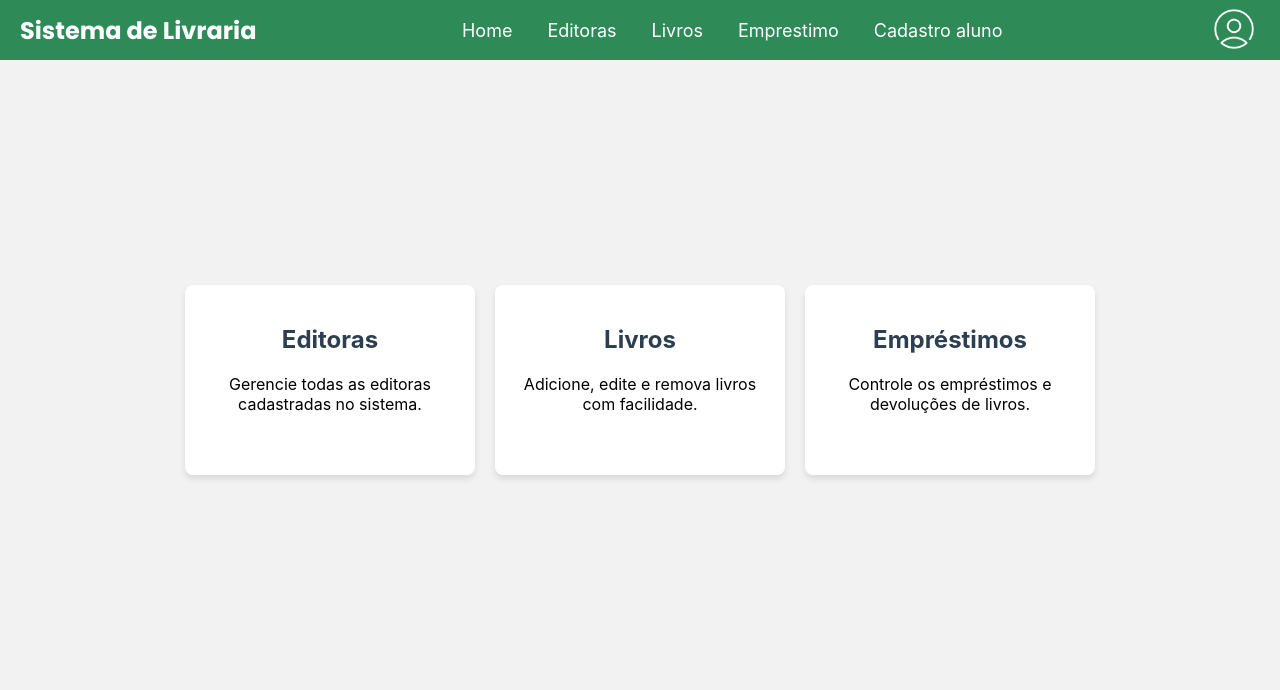
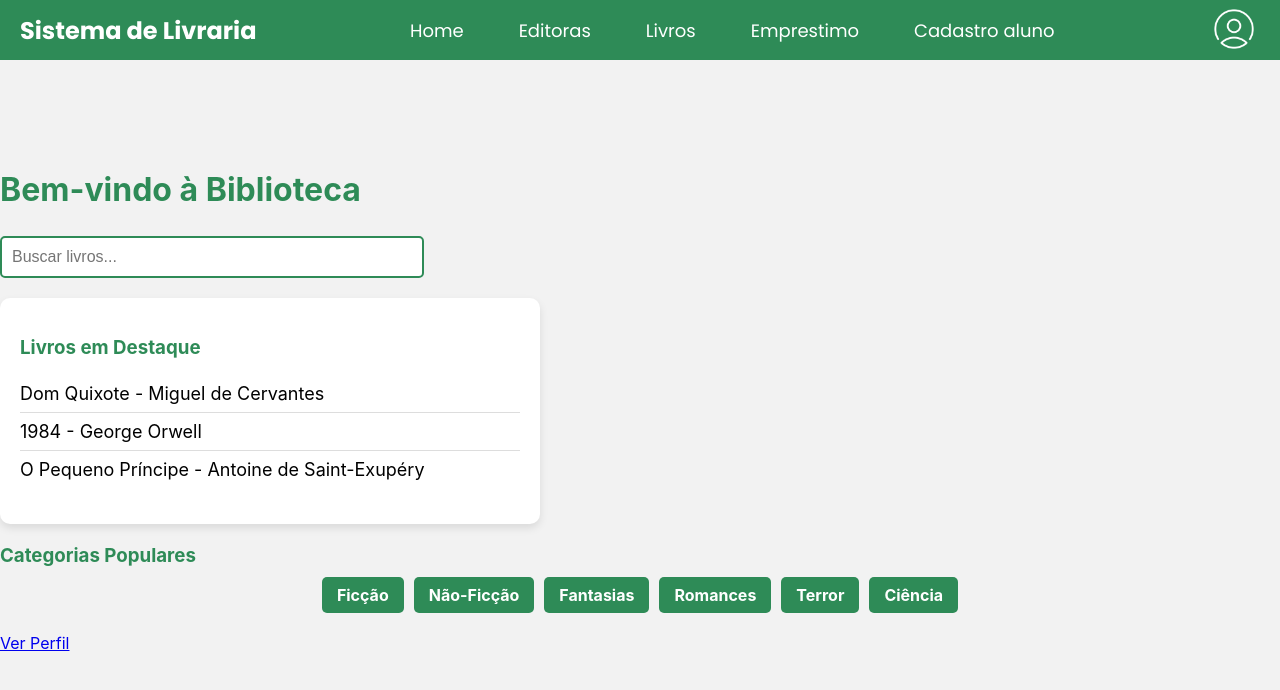
Before and after one commit to FranciscoChagasB/projeto-final-livraria, a React (Create React App) app in the folder frontend-react-puro/: page /home in a window 1280 px wide. Shown: the top 690 px of the page. Built offline with nearby package versions, Linux system fonts and the light colour scheme; sample sign-in values are in the browser's storage.

Commit message:
Mudança na home

```diff
--- a/frontend-react-puro/src/components/Header/Header.css
+++ b/frontend-react-puro/src/components/Header/Header.css
@@ -33,18 +33,30 @@
     gap: 15px;
 }
 
+.nav ul li {
+    margin: 10px;
+    display: flex;
+    align-items: center;
+}
+
 .nav ul li a {
     color: white;
     text-decoration: none;
     font-size: 18px;
     padding: 10px;
-    transition: background-color 0.3s ease;
+    transition: background-color 0.3s ease, transform 0.2s ease;
+    font-family: "Poppins", sans-serif;
+    font-weight: 400;
+    display: inline-block;
 }
 
 .nav ul li a:hover {
-    background-color: #010300;
+    background-color: #a6dbc8bd;
+    color: #f0f0f0fb;
     border-radius: 5px;
+    transform: scale(1.1);
 }
+
 
 .profile-container {
     position: relative;
@@ -150,3 +162,54 @@
     font-family: "Poppins", sans-serif;
     font-weight: 400;
 }
+
+/* Navbar mobile */
+.hamburger-menu {
+    display: none;
+    flex-direction: column;
+    cursor: pointer;
+}
+
+.hamburger-menu div {
+    width: 25px;
+    height: 1.5px;
+    background-color: white;
+    margin: 5px 0;
+}
+
+/* Estilos do menu mobile */
+.mobile-nav {
+    display: none;
+    position: absolute;
+    top: 100%;
+    left: 0;
+    width: 70%;
+    max-height: 50vh;
+    background-color: #314c53;
+    flex-direction: column;
+    padding: 20px 0;
+    border-bottom-right-radius: 8px;
+}
+
+.mobile-nav.open {
+    display: flex;
+}
+
+.mobile-nav ul {
+    list-style: none;
+    padding: 0;
+    margin: 0;
+    display: flex;
+    flex-direction: column;
+    gap: 15px;
+}
+
+.mobile-nav ul li a {
+    color: white;
+    text-decoration: none;
+    font-size: 30px;
+    padding: 20px;
+    margin-top: 60px;
+    font-family: "Poppins", sans-serif;
+    font-weight: 400;
+}
--- a/frontend-react-puro/src/components/Home/Home.css
+++ b/frontend-react-puro/src/components/Home/Home.css
@@ -1,62 +1,90 @@
 .home-container {
     width: 100%;
     text-align: center;
-    align-content: center;
+    min-height: 100vh;
+    display: flex;
+    flex-direction: column;
+    align-items: center;
 }
 
-
-.features {
-    display: flex;
-    justify-content: center;
-    align-items: center;
-    gap: 20px;
-    margin-top: 40px;
-    margin-bottom: 40px;
-    height: 70vh;
+/* Título principal */
+.home-title {
+    color: #2e8b57;
+    font-size: 32px;
+    font-weight: bold;
+    margin-top: 110px;
 }
 
-.feature-card {
+/* Barra de Pesquisa */
+.home-search {
+    width: 60%;
+    max-width: 400px;
+    padding: 10px;
+    border: 2px solid #2e8b57;
+    border-radius: 5px;
+    font-size: 16px;
+    margin-bottom: 20px;
+}
+
+/* Livros em Destaque */
+.home-featured {
     background: white;
     padding: 20px;
-    border-radius: 8px;
-    box-shadow: 0 4px 6px rgba(0, 0, 0, 0.1);
-    width: 250px;
-    height: 150px;
-
+    border-radius: 10px;
+    box-shadow: 0px 4px 8px rgba(0, 0, 0, 0.1);
+    width: 80%;
+    max-width: 500px;
+    margin-bottom: 20px;
 }
 
-.feature-card h2 {
-    color: #2c3e50;
+.home-featured h3 {
+    color: #2e8b57;
+    margin-bottom: 10px;
 }
 
+.home-featured ul {
+    list-style-type: none;
+    padding: 0;
+}
 
-@media screen and (max-width: 768px) {
+.home-featured li {
+    padding: 8px 0;
+    font-size: 18px;
+    border-bottom: 1px solid #ddd;
+}
 
-    /* Cards Incio */
-    .home-container {
-        margin: 0 auto;
-    }
-    .features {
-        flex-direction: column;
-        height: 80%;
-    }
+.home-featured li:last-child {
+    border-bottom: none;
+}
 
-    .feature-card {
-        background: white;
-        border-radius: 8px;
-        box-shadow: 0 4px 6px rgba(0, 0, 0, 0.1);
-        width: 80%;
-        margin-top: 10px;
-        height: 250px;
-        padding: 10px;
-    }
+/* Categorias Populares */
+.home-categories {
+    margin-bottom: 20px;
+}
 
-    .feature-card h2 {
-        font-size: 2.5rem;
-    }
-    .feature-card p {
-        font-size: 1.5rem;
-        padding-left: 50px;
-        padding-right: 50px;
-    }
+.home-categories h3 {
+    color: #2e8b57;
+    margin-bottom: 10px;
 }
+
+.categories-list {
+    display: flex;
+    flex-wrap: wrap;
+    justify-content: center;
+    gap: 10px;
+}
+
+.category {
+    background-color: #2e8b57;
+    color: white;
+    padding: 8px 15px;
+    border-radius: 5px;
+    font-size: 16px;
+    font-weight: bold;
+    cursor: pointer;
+    transition: background 0.3s;
+}
+
+.category:hover {
+    background-color: #006400;
+}
--- a/frontend-react-puro/src/components/Home/Home.js
+++ b/frontend-react-puro/src/components/Home/Home.js
@@ -1,28 +1,56 @@
-import React, { useEffect } from 'react';
+import React, { useEffect, useState } from 'react';
+import { Link } from 'react-router-dom';
 import "./Home.css";
 
 const Home = () => {
+    const [search, setSearch] = useState("");
+    const featuredBooks = [
+        { id: 1, title: "Dom Quixote", author: "Miguel de Cervantes" },
+        { id: 2, title: "1984", author: "George Orwell" },
+        { id: 3, title: "O Pequeno Príncipe", author: "Antoine de Saint-Exupéry" }
+    ];
+
+    const categories = ["Ficção", "Não-Ficção", "Fantasias", "Romances", "Terror", "Ciência"];
+
     useEffect(() => {
         document.title = "Sistema de Gerenciamento de Biblioteca";
     }, []);
 
     return (
-        <div className="home-container">
+        <div className="home-page-container">
+            <h2 className="home-title">Bem-vindo à Biblioteca</h2>
 
-            <section className="features">
-                <div className="feature-card">
-                    <h2>Editoras</h2>
-                    <p>Gerencie todas as editoras cadastradas no sistema.</p>
+            {/* Barra de Pesquisa */}
+            <input
+                type="text"
+                className="home-search"
+                placeholder="Buscar livros..."
+                value={search}
+                onChange={(e) => setSearch(e.target.value)}
+            />
+
+            {/* Livros em Destaque */}
+            <div className="home-featured">
+                <h3>Livros em Destaque</h3>
+                <ul>
+                    {featuredBooks.map(book => (
+                        <li key={book.id}>{book.title} - {book.author}</li>
+                    ))}
+                </ul>
+            </div>
+
+            {/* Categorias */}
+            <div className="home-categories">
+                <h3>Categorias Populares</h3>
+                <div className="categories-list">
+                    {categories.map((category, index) => (
+                        <span key={index} className="category">{category}</span>
+                    ))}
                 </div>
-                <div className="feature-card">
-                    <h2>Livros</h2>
-                    <p>Adicione, edite e remova livros com facilidade.</p>
-                </div>
-                <div className="feature-card">
-                    <h2>Empréstimos</h2>
-                    <p>Controle os empréstimos e devoluções de livros.</p>
-                </div>
-            </section>
+            </div>
+
+            {/* Link para perfil */}
+            <Link to="/profile" className="home-profile-link">Ver Perfil</Link>
         </div>
     );
 }
--- a/frontend-react-puro/src/components/Login/Login.css
+++ b/frontend-react-puro/src/components/Login/Login.css
@@ -3,9 +3,8 @@
     flex-direction: column;
     align-items: center;
     justify-content: center;
-    height: 100%;
-    background-color: #f0fff0d9;
-    padding: 20px;
+    min-height: 100vh;
+    background-color: #002a30;
 }
 
 .login-container h2 {
@@ -108,10 +107,17 @@
     .login-container {
         padding: 15px;
         height: 100%;
+        text-align: center;
+    }
+
+    .login-container h2:nth-child(1){
+        font-size: 28px;
+        margin-top: -40%;
+
     }
 
     .login-form {
-        width: 90%;
+        width: 80%;
         padding: 35px;
         height: 300px;
         gap: 20px;
```
